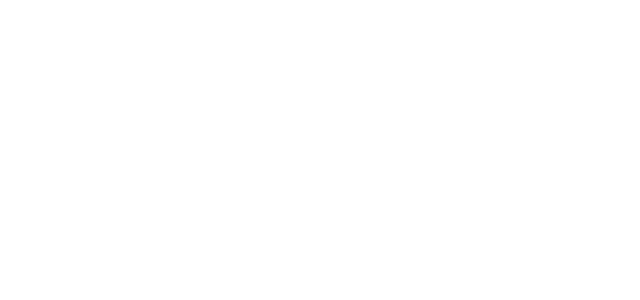
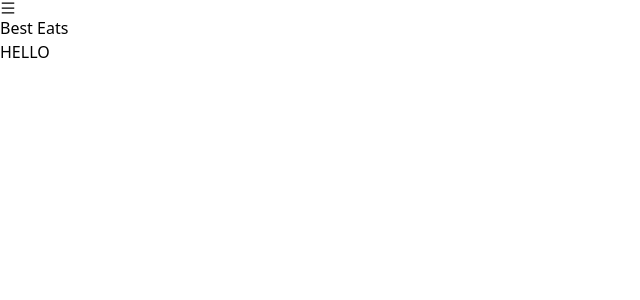
Before and after one commit to Minhaz3896/Travel-site, a React (Create React App) app: page / in a window 1280 px wide. Shown: the top 300 px of the page, without its empty margins (0-640 px from the left). Built offline with nearby package versions, Linux system fonts and the light colour scheme.

Commit message:
Navbar:Added navbar

```diff
--- a/package.json
+++ b/package.json
@@ -8,6 +8,7 @@
     "@testing-library/user-event": "^13.5.0",
     "react": "^18.2.0",
     "react-dom": "^18.2.0",
+    "react-icons": "^4.12.0",
     "react-scripts": "5.0.1",
     "web-vitals": "^2.1.4"
   },
@@ -34,5 +35,8 @@
       "last 1 firefox version",
       "last 1 safari version"
     ]
+  },
+  "devDependencies": {
+    "tailwindcss": "^3.3.5"
   }
 }
--- a/src/App.js
+++ b/src/App.js
@@ -1,9 +1,11 @@
-
+import React from "react";
+import Navbar from "./Components/Navbar";
 
 function App() {
   return (
     <div className="App">
-
+       <Navbar/>
+       HELLO
     </div>
   );
 }
--- /dev/null
+++ b/src/Components/Navbar.js
@@ -0,0 +1,23 @@
+// import React, {useState} from 'react'
+import {AiOutlineMenu} from 'react-icons/ai'
+
+
+
+const Navbar = () => {
+  return (
+    <div className='navbar'>
+        <div>
+             <AiOutlineMenu/>
+        </div>
+        <h1>
+            Best <span> Eats</span>
+        </h1>
+        <div>
+            <p></p>
+            <p></p>
+        </div>
+    </div>
+  )
+}
+
+export default Navbar
--- a/src/index.css
+++ b/src/index.css
@@ -1,13 +1,10 @@
-body {
-  margin: 0;
-  font-family: -apple-system, BlinkMacSystemFont, 'Segoe UI', 'Roboto', 'Oxygen',
-    'Ubuntu', 'Cantarell', 'Fira Sans', 'Droid Sans', 'Helvetica Neue',
-    sans-serif;
-  -webkit-font-smoothing: antialiased;
-  -moz-osx-font-smoothing: grayscale;
+
+@tailwind base;
+@tailwind components;
+@tailwind utilities;
+
+@layer base {
+  button {
+    @apply border border-black rounded-xl px-5 py-1
+  }
 }
-
-code {
-  font-family: source-code-pro, Menlo, Monaco, Consolas, 'Courier New',
-    monospace;
-}
--- /dev/null
+++ b/tailwind.config.js
@@ -0,0 +1,8 @@
+/** @type {import('tailwindcss').Config} */
+module.exports = {
+  content: ["./src/**/*.{js,jsx,ts,tsx}"],
+  theme: {
+    extend: {},
+  },
+  plugins: [],
+}
```
Also changed, not shown: src/setupTests.js (deleted, +0 -5 lines), 1 other file (tests, documents, lock files or other folders).
